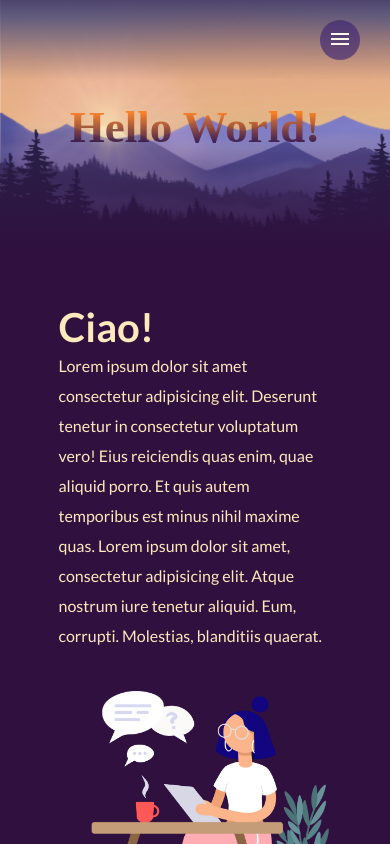
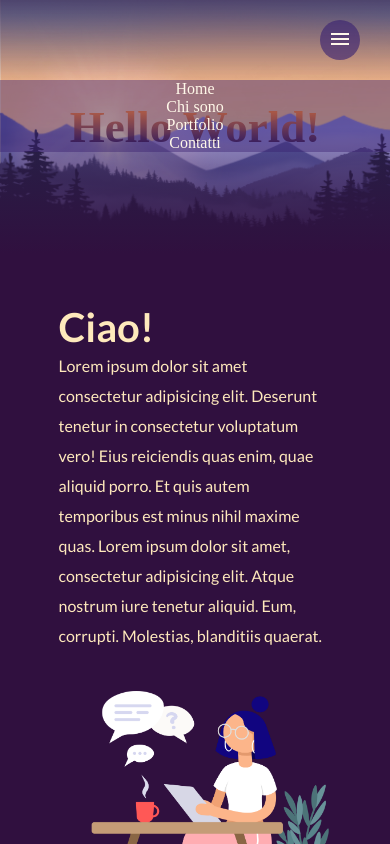
Before and after one commit to mariklim/portfolio, a Vue app: page / in a window 390 px wide. Both pictures are taken after a click on the button 340 px from the left and 40 px from the top of the page. Shown: the top 844 px of the page. Built offline with nearby package versions, Linux system fonts and the light colour scheme; a web font is replaced by a local one.

Commit message:
add mobile nav links

```diff
--- a/src/assets/style/common.scss
+++ b/src/assets/style/common.scss
@@ -9,3 +9,10 @@
     margin: 0;
     padding: 0;
   }
+
+  ul{
+    list-style: none;
+  }
+  ul li a{
+    text-decoration: none;
+  }
--- a/src/components/Footer.vue
+++ b/src/components/Footer.vue
@@ -1,23 +1,29 @@
 <template>
   <footer>
     <div class="row">
-      <p>
-        <small> Powered By Maria Klimenko with <span>&#10084;</span> </small>
-      </p>
+      <small> Powered By Maria Klimenko with </small>
+      <img src="../assets/images/heart.svg" alt="heart" />
       <div>
         <ul>
           <li>
             <a href="https://www.linkedin.com/in/klimenkomaria/">
-                      <img src="../assets/images/linkedin.png" target="_blank" alt="linkedin" />
+              <img
+                src="../assets/images/linkedin.png"
+                target="_blank"
+                alt="linkedin"
+              />
             </a>
           </li>
           <li>
             <a href="https://github.com/mariklim">
-                       <img src="../assets/images/github.png" target="_blank" alt="github"/>
+              <img
+                src="../assets/images/github.png"
+                target="_blank"
+                alt="github"
+              />
             </a>
           </li>
         </ul>
-
       </div>
     </div>
   </footer>
@@ -30,19 +36,23 @@ export default {};
 <style lang="scss" scoped>
 footer {
   background-color: #331444;
-  .row{
+  .row {
     padding: 0.9375rem 0 0 0;
     text-align: center;
     color: #fff8e9;
-  ul{
+    ul {
       list-style: none;
       display: flex;
       justify-content: center;
-      li{
-          margin: .625rem .3125rem;
+      li {
+        margin: 0.625rem 0.3125rem;
+      }
+    }
+    img {
+      display: inline-block;
+      width: .9375rem;
+      vertical-align: middle;
     }
   }
 }
-}
-
 </style>
--- a/src/components/Header.vue
+++ b/src/components/Header.vue
@@ -1,8 +1,7 @@
 <template>
-  <div>
     <header>
       <nav class="nav-main">
-        <button class="menu-mobile">
+        <button class="menu-mobile" @click="showMenu()">
           <img src="../assets/images/menu_open.svg" />
           <img src="../assets/images/menu.svg" />
         </button>
@@ -21,13 +20,38 @@
           </li>
         </ul>
       </nav>
+      <nav>
+       <ul class="mobile" :class="{ 'show-element': displayElement }">
+           <li>
+            <router-link class="spacing" to="/">Home</router-link>
+          </li>
+          <li>
+            <router-link class="spacing" to="/about">Chi sono</router-link>
+          </li>
+          <li>
+            <router-link class="spacing" to="/portfolio">Portfolio</router-link>
+          </li>
+          <li>
+            <router-link class="spacing" to="/contacts">Contatti</router-link>
+          </li>
+        </ul>
+      </nav>
     </header>
-  </div>
 </template>
 
 <script>
 export default {
   name: "Header",
+  data() {
+    return {
+      displayElement: false,
+    };
+  },
+  methods: {
+    showMenu() {
+      this.displayElement = !this.displayElement;
+    },
+    },
 };
 </script>
 
@@ -42,10 +66,7 @@ header {
     background: linear-gradient(to bottom, #30103fb4, transparent);
     display: flex;
     color: rgb(255, 255, 255);
-    position: absolute;
     width: 100%;
-    top: 0;
-    left: 0;
     height: 5rem;
     justify-content: center;
     align-items: center;
@@ -64,6 +85,18 @@ header {
         }
       }
     }
+  }
+  .mobile{
+    display: none;
+    background-color: #3920706c;
+    width: 100%;
+    text-align: center;
+    a{
+      color: #fff8e9;
+    }
+  }
+   .show-element {
+    display: block;
   }
 }
 
@@ -88,6 +121,11 @@ header {
 .menu-mobile:hover img:last-child {
   display: none;
 }
+@media screen and (min-width:811px) {
+  header .show-element{
+    display: none;
+  }
+}
 
 @media screen and (max-width: 810px) {
   header {
```
Also changed, not shown: src/assets/images/heart.svg (added). Lines whose indentation alone changed are shown as unchanged.
